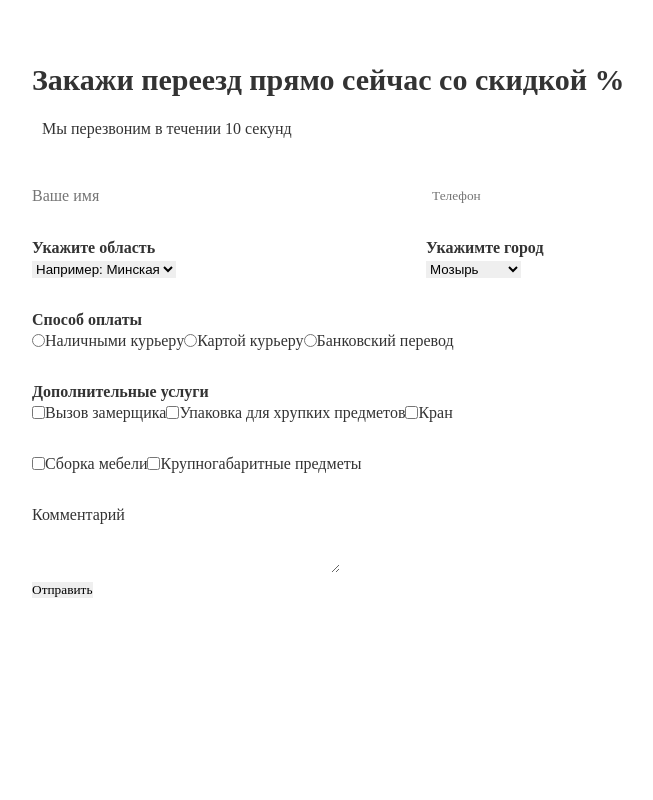
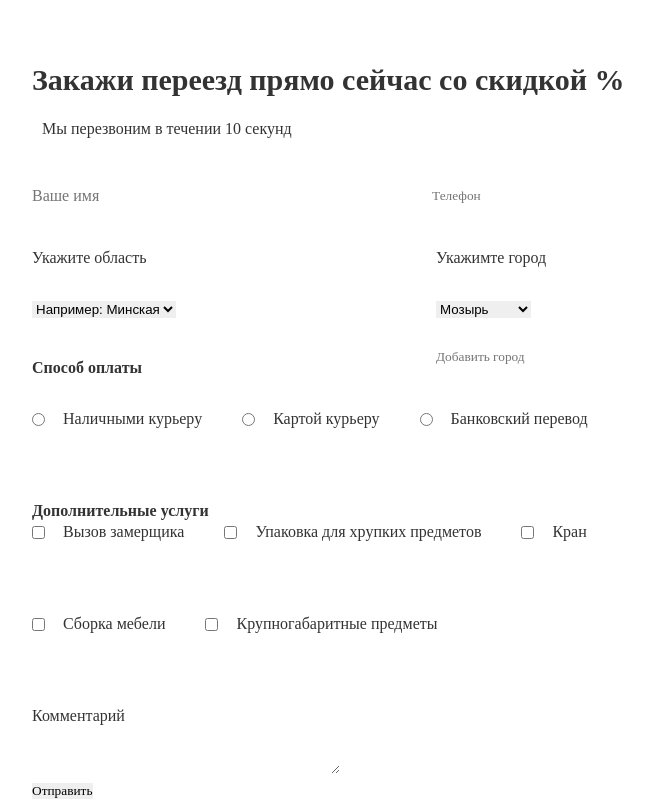
Before and after one commit to mklapshin/landingPage, a plain HTML site: page index.html in a window 1280 px wide. Shown: the part 3065-3865 px from the top of the page, without its empty margins (208-861 px from the left). Before the commit the page ends 3664 px from the top, so only its background shows below. Drawn offline with Linux system fonts and the light colour scheme; a web font is replaced by a local one.

Commit message:
СТ4: - continue working on block 6

```diff
--- a/css/form.css
+++ b/css/form.css
@@ -8,7 +8,6 @@
   line-height: 21px;
   color: #333333;
 }
-
 
 .form__title {
   margin: 120px 0 20px 0;
@@ -42,17 +41,39 @@
 .form__block-2 {
   display: flex;
   flex-direction: row;
-  margin: 0 0 30px 0;
+  margin: 20px 0 30px 0;
+  height: 100px;
+}
+
+.form__block-3 {
+  margin: 20px 260px 10px 0;
+  height: 100px;
 }
 
 .form__paragraph {
-  margin: 0 250px 0 0;
+  margin: 0 0 30px 0;
 }
 
 .form__block {
   display: flex;
   flex-direction: row;
+  margin: 0 0 10px 0;
+}
+
+.form__block-3-input {
+  margin: 30px 0 0 0;
+}
+
+.form__type-fair-paragraph {
   margin: 0 0 30px 0;
 }
 
+.form__type-fair-1 {
+  margin: 5px 18px 64px 0;
+}
+
+.form__type-fair {
+  margin: 5px 18px 64px 40px;
+}
+
 @media (max-width: 1020px) {}
--- a/index.html
+++ b/index.html
@@ -248,7 +248,8 @@
           <input class="form__input-phone" type="text" name="browser" value="" placeholder="Телефон"><Br>
         </div>
         <div class="form__block-2">
-          <p class="form__paragraph"><b>Укажите область</b><Br>
+          <div class="form__block-3">
+          <p class="form__paragraph">Укажите область<Br></p>
             <select>
               <option>Например: Минская</option>
               <option>Брестская</option>
@@ -257,8 +258,9 @@
               <option>Гродненская</option>
               <option>Могилевская</option>
             </select>
-          </p>
-          <p clas=="form__paragraph"><b>Укажимте город</b><Br>
+          </div>
+          <div class="form__block-3">
+              <p class="form__paragraph">Укажимте город<Br></p>
               <select>
                 <option>Мозырь</option>
                 <option>Брест</option>
@@ -268,24 +270,25 @@
                 <option>Лунинец</option>
                 <option>Пинск</option>
               </select>
-          </p>
+              <input class="form__block-3-input" type="text" name="browser" value="" placeholder="Добавить город"><Br>
           </div>
-        <p><b>Способ оплаты</b><Br></p>
+        </div>
+        <p class="form__type-fair-paragraph"><b>Способ оплаты</b><Br></p>
         <div class="form__block">
-          <input type="radio" name="browser" value="Наличными курьеру">Наличными курьеру<Br>
-          <input type="radio" name="browser" value="Картой курьеру">Картой курьеру<Br>
-          <input type="radio" name="browser" value="Банковский перевод">Банковский перевод<Br>
+          <input class="form__type-fair-1" type="radio" name="browser" value="Наличными курьеру">Наличными курьеру<Br>
+          <input class="form__type-fair" type="radio" name="browser" value="Картой курьеру">Картой курьеру<Br>
+          <input class="form__type-fair" type="radio" name="browser" value="Банковский перевод">Банковский перевод<Br>
         </div>
         <p><b>Дополнительные услуги</b><Br> </p>
         <div class="form__block">
-          <input type="checkbox" name="browser" value="Вызов замерщика">Вызов замерщика<Br>
-          <input type="checkbox" name="browser" value="Упаковка для хрупких предметов">Упаковка для хрупких
+          <input class="form__type-fair-1" type="checkbox" name="browser" value="Вызов замерщика">Вызов замерщика<Br>
+          <input class="form__type-fair" type="checkbox" name="browser" value="Упаковка для хрупких предметов">Упаковка для хрупких
           предметов<Br>
-          <input type="checkbox" name="browser" value="Кран">Кран<Br>
+          <input class="form__type-fair" type="checkbox" name="browser" value="Кран">Кран<Br>
           </div>
           <div class="form__block">
-            <input type="checkbox" name="browser" value="Сборка мебели">Сборка мебели<Br>
-          <input type="checkbox" name="browser" value="Крупногабаритные предметы">Крупногабаритные предметы<Br>
+            <input class="form__type-fair-1" type="checkbox" name="browser" value="Сборка мебели">Сборка мебели<Br>
+          <input class="form__type-fair" type="checkbox" name="browser" value="Крупногабаритные предметы">Крупногабаритные предметы<Br>
         </div>
 
         <p>Комментарий<Br>
```
Lines whose indentation alone changed are shown as unchanged.
